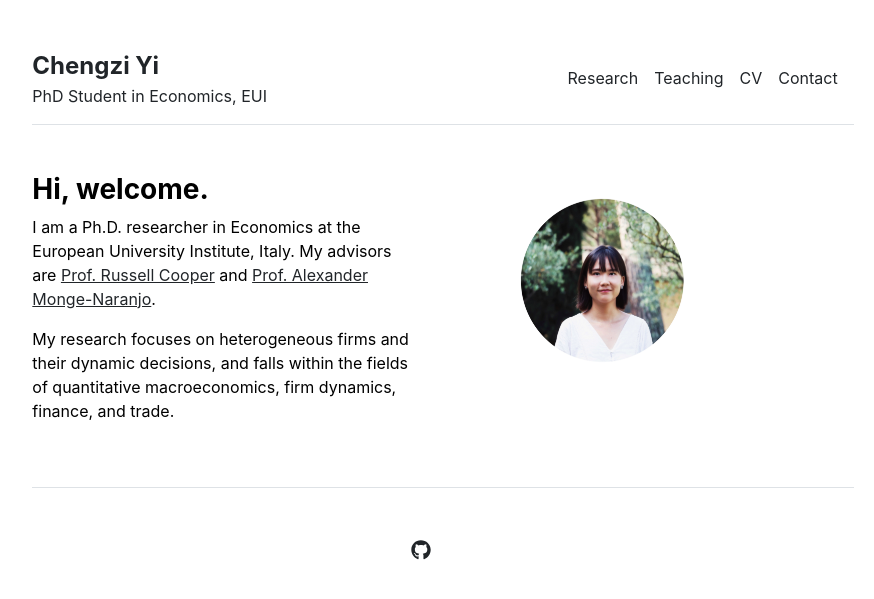
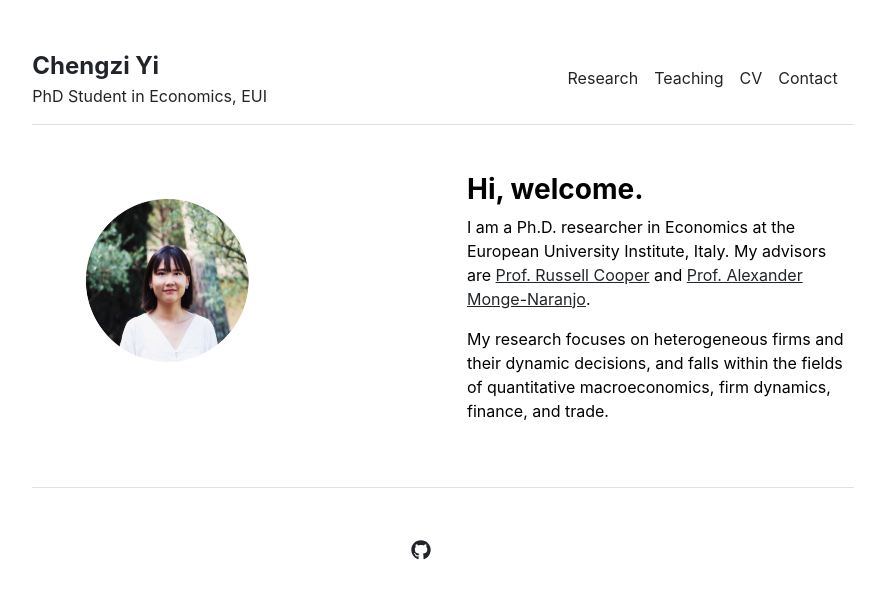
Before and after one commit to chengzi-yi/chengzi-yi.github.io, a Jekyll site: the page built from index.md, in a window 1280 px wide. Shown: the top 599 px of the page, without its empty margins (197-1071 px from the left). Built offline with Jekyll 4.4.1, drawn with Linux system fonts in a browser that asks for light colours.

Commit message:
change layout

```diff
--- a/_includes/contact.html
+++ b/_includes/contact.html
@@ -12,7 +12,7 @@
         <p>Email: {{ contact.email }}</p>
       </div>
       <div class="col-md-6">
-        <img src="{{ site.github.url }}/{{ contact_short.image }}" alt="Contact" width="100%">
+        <img src="{{ site.github.url }}/{{ contact.image }}" alt="Contact" width="100%">
       </div>
     </div>
     {% endfor %}
--- a/_layouts/home.html
+++ b/_layouts/home.html
@@ -4,10 +4,11 @@ layout: default
 
 <div class="row g-5 mb-5">
   <div class="col-md-6">
+    <img src="{{ site.github.url }}/assets/img/profile.jpg" alt="Home" width="70%">
+  </div>
+
+  <div class="col-md-6">
     <h3 class="fw-bold">Hi, welcome.</h3>
     {{ content }}
   </div>
-  <div class="col-md-6">
-    <img src="{{ site.github.url }}/assets/img/profile.jpg" alt="Home" width="70%">
-  </div>
 </div>
```
